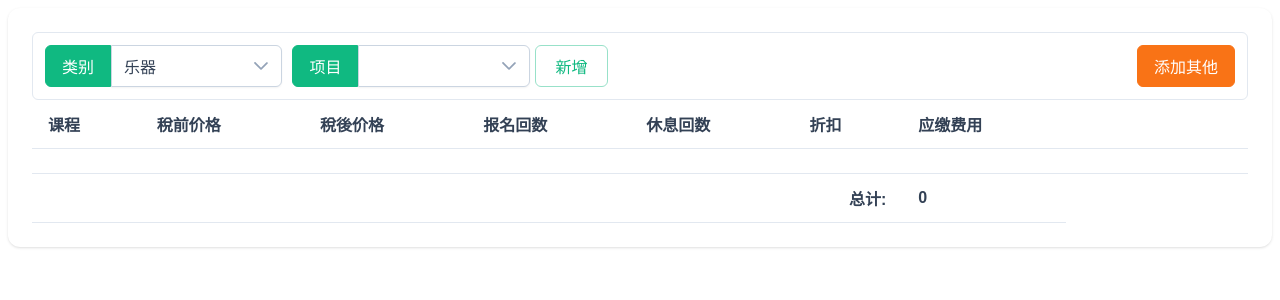
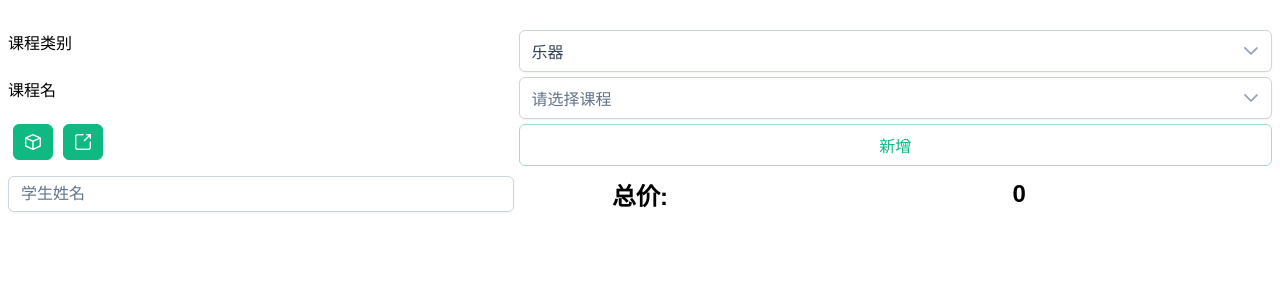
Before and after one commit to Alasher2023/vue3-school, a Vue app: page / in a window 1280 px wide. Shown: the top 300 px of the page. Built offline with nearby package versions, Linux system fonts and the light colour scheme; a web font is replaced by a local one.

Commit message:
dataview

```diff
--- a/src/router/index.js
+++ b/src/router/index.js
@@ -10,6 +10,11 @@ const router = createRouter({
     },
     {
       path: '/',
+      name: 'NewfeeCalculator',
+      component: () => import('@/views/NewFeeCalculator.vue')
+    },
+    {
+      path: '/oldCal',
       name: 'feeCalculator',
       component: () => import('@/views/feeCalculator.vue')
     }
--- /dev/null
+++ b/src/views/NewFeeCalculator.vue
@@ -0,0 +1,272 @@
+<script setup>
+import DataView from 'primevue/dataview'
+import Divider from 'primevue/divider'
+import Card from 'primevue/card'
+import Dropdown from 'primevue/dropdown'
+import Button from 'primevue/button'
+import Dialog from 'primevue/dialog'
+import InputGroup from 'primevue/inputgroup'
+import InputText from 'primevue/inputtext'
+import DataTable from 'primevue/datatable'
+import Column from 'primevue/column'
+import ColumnGroup from 'primevue/columngroup' // optional
+import Row from 'primevue/row' // optional
+import { ref, watch, computed } from 'vue'
+
+import { feesType, fees, specialOffers, wddTimesValues } from '@/data/dropdownData.js'
+
+const data = ref([])
+const feesTypeValue = ref('乐器')
+const feesValue = ref('')
+const c_fees = computed(() => {
+  return fees.value.filter((fee) => fee.type === feesTypeValue.value)
+})
+const totalPrice = ref(0)
+const grid_visible = ref(false)
+const studentName = ref('')
+
+watch(
+  data,
+  (newValue) => {
+    // 计算总价
+    totalPrice.value = 0
+    newValue.forEach((item) => {
+      let price =
+        item.id === 99
+          ? item.lessonTaxPrice
+          : item.id === 98
+            ? item.lessonTaxPrice
+            : (item.lessonTaxPrice / (4 * item.id)) *
+              (item.enlistsTimes * item.id - item.restTimes) *
+              item.spOffer
+
+      item.totalPrice = parseInt(price)
+      totalPrice.value += item.totalPrice
+    })
+  },
+  { deep: true }
+)
+
+const addFeeItem = () => {
+  let type = fees.value.find((fee) => fee.text === feesValue.value.text).type
+  let id = 1
+  if (type === '其他') {
+    if (feesValue.value.text === '介绍费') {
+      id = 99
+    } else {
+      id = 98
+    }
+  } else {
+    if (type === '个人指导120分钟' || type === '个人指导90分钟' || type === '个人指导60分钟') {
+      id = parseInt(feesValue.value.text.substring(1, 2))
+    } else {
+      id = 1
+    }
+  }
+
+  data.value.push({
+    id: id,
+    lessonName: feesValue.value.text,
+    lessonPrice: feesValue.value.price,
+    lessonTaxPrice: parseInt(feesValue.value.price * 1.1),
+    enlistsTimes:
+      fees.value.find((fee) => fee.text === feesValue.value.text).type === '其他' ? 1 : 4,
+    restTimes: 0,
+    spOffer: 1.0,
+    totalPrice: 0
+  })
+}
+
+const otherFeeItem = ref()
+const otherFeeValue = ref()
+const visible = ref(false)
+const addOtherFeeItem = () => {
+  data.value.push({
+    id: 99,
+    lessonName: otherFeeItem.value,
+    lessonPrice: otherFeeValue.value,
+    lessonTaxPrice: otherFeeValue.value,
+    enlistsTimes: 1,
+    restTimes: 0,
+    spOffer: 1.0,
+    totalPrice: otherFeeValue.value
+  })
+  otherFeeItem.value = ''
+  otherFeeValue.value = ''
+  visible.value = false
+}
+</script>
+
+<template>
+  <div class="div-dataview" style="margin-top: 30px">
+    <label>课程类别</label>
+    <Dropdown v-model="feesTypeValue" :options="feesType"></Dropdown>
+    <label>课程名</label>
+    <Dropdown
+      v-model="feesValue"
+      :options="c_fees"
+      option-label="text"
+      placeholder="请选择课程"
+    ></Dropdown>
+    <div>
+      <Button icon="pi pi-box" @click="visible = true" style="margin: auto 5px"></Button>
+      <Button
+        icon="pi pi-external-link"
+        @click="grid_visible = true"
+        style="margin: auto 5px"
+      ></Button>
+    </div>
+
+    <Button label="新增" outlined @click="addFeeItem"></Button>
+  </div>
+
+  <div class="div-info">
+    <InputText placeholder="学生姓名" v-model="studentName" />
+    <b style="margin: auto; font-size: x-large">总价:</b>
+    <b style="margin: auto; font-size: x-large">{{ totalPrice.toLocaleString() }}</b>
+  </div>
+
+  <DataView
+    :value="data"
+    v-show="data.length > 0 ? true : false"
+    style="height: 40rem; overflow: auto; margin-top: 20px"
+  >
+    <template #list="slotProps">
+      <div v-for="(item, index) in slotProps.items" :key="index">
+        <Divider></Divider>
+        <Card style="width: 100%; overflow: hidden">
+          <template #title>{{ item.lessonName }}</template>
+          <template #subtitle>
+            <div class="div-dataview">
+              <label>课程价格(稅前)</label>
+              <span>{{ item.lessonPrice.toLocaleString() }}</span>
+              <label>课程价格(稅后)</label>
+              <span>{{ item.lessonTaxPrice.toLocaleString() }}</span>
+            </div>
+          </template>
+          <template #content>
+            <div class="div-dataview">
+              <label>报名回数</label>
+              <Dropdown
+                v-model="item.enlistsTimes"
+                :options="wddTimesValues"
+                optionLabel="Text"
+                option-value="Value"
+              />
+              <label>休息回数</label>
+              <Dropdown
+                v-model="item.restTimes"
+                :options="wddTimesValues"
+                optionLabel="Text"
+                option-value="Value"
+              />
+              <label>享受折扣</label>
+              <Dropdown
+                v-model="item.spOffer"
+                :options="specialOffers"
+                optionLabel="text"
+                option-value="value"
+                pt:root:class="wdd-normal"
+              />
+            </div>
+          </template>
+          <template #footer>
+            <div style="float: left">
+              <Button
+                icon="pi pi-trash"
+                @click="
+                  () => {
+                    data.splice(index, 1)
+                  }
+                "
+              ></Button>
+              <Button
+                style="margin: auto 5px"
+                icon="pi pi-bitcoin"
+                @click="
+                  () => {
+                    item.lessonPrice = 0 - item.lessonPrice
+                    item.lessonTaxPrice = 0 - item.lessonTaxPrice
+                  }
+                "
+              ></Button>
+            </div>
+            <div style="float: right; font-size: x-large">
+              <b>应缴费用:{{ item.totalPrice.toLocaleString() }}</b>
+            </div>
+          </template>
+        </Card>
+      </div>
+    </template>
+  </DataView>
+
+  <Dialog v-model:visible="visible" header="添加自定义项目" modal :style="{ width: '25rem' }">
+    <InputGroup style="margin: 5px auto">
+      <Button label="项目" severity="warning" />
+      <InputText v-model="otherFeeItem" style="width: 10em" placeholder="其他项目" />
+    </InputGroup>
+    <InputGroup style="margin: 5px auto">
+      <Button label="费用" severity="warning" />
+      <InputText
+        v-model="otherFeeValue"
+        type="number"
+        pattern="[0-9]*"
+        inputmode="numeric"
+        placeholder="请输入费用"
+      />
+    </InputGroup>
+    <Button label="确定" style="width: 100%" severity="" @click="addOtherFeeItem" />
+  </Dialog>
+
+  <Dialog v-model:visible="grid_visible" maximizable>
+    <template #header>
+      <span style="margin: auto">{{ studentName }}</span>
+    </template>
+    <DataTable :value="data">
+      <Column field="lessonName" header="课程"></Column>
+      <Column field="lessonPrice" header="课程价格(稅前)">
+        <template #body="slotProps">
+          {{ slotProps.data.lessonPrice.toLocaleString() }}
+        </template>
+      </Column>
+      <Column field="lessonTaxPrice" header="课程价格(稅後)">
+        <template #body="slotProps">
+          {{ slotProps.data.lessonTaxPrice.toLocaleString() }}
+        </template></Column
+      >
+      <Column field="enlistsTimes" header="报名回数"></Column>
+      <Column field="restTimes" header="休息回数"></Column>
+      <Column field="spOffer" header="">
+        <template #body="slotProps">
+          {{
+            slotProps.data.spOffer === 1.0 ? '' : slotProps.data.spOffer === 0.9 ? '9折' : '95折'
+          }}
+        </template>
+      </Column>
+      <Column field="totalPrice" header="应缴费用">
+        <template #body="slotProps">
+          {{ slotProps.data.totalPrice.toLocaleString() }}
+        </template>
+      </Column>
+      <ColumnGroup type="footer">
+        <Row>
+          <Column footer="总计:" :colspan="6" footerStyle="text-align:right" />
+          <Column :footer="totalPrice.toLocaleString()" />
+        </Row>
+      </ColumnGroup>
+    </DataTable>
+  </Dialog>
+</template>
+
+<style scoped>
+.div-dataview {
+  display: grid;
+  grid-template-columns: 40% auto;
+  gap: 5px;
+}
+.div-info {
+  margin: 10px auto;
+  display: grid;
+  grid-template-columns: 40% 20% auto;
+}
+</style>
```
Also changed, not shown: 15 other files (tests, documents, lock files or other folders).
